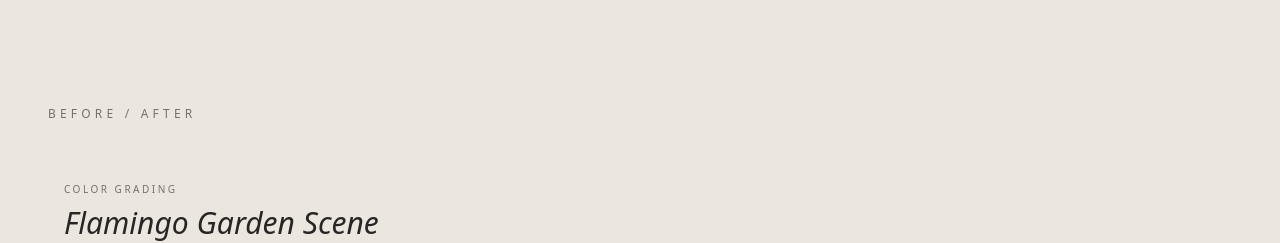
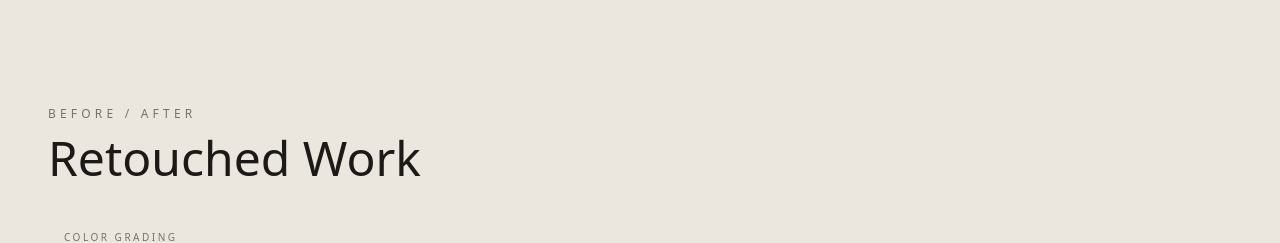
Before and after one commit to EsraaAbuAmer/byesraalens, a Next.js app: page / in a window 1280 px wide. Shown: the part 2720-2963 px from the top of the page. Built offline with nearby package versions, Linux system fonts and the light colour scheme.

Commit message:
Adding Missing Title

```diff
--- a/components/home/BeforeAfterSection.tsx
+++ b/components/home/BeforeAfterSection.tsx
@@ -26,6 +26,9 @@ export default function BeforeAfterSection() {
           <p className="mb-3 text-xs uppercase tracking-[0.35em] text-stone-500">
             Before / After
           </p>
+          <h2 className="mt-3 font-headline text-4xl text-stone-900 md:text-5xl">
+            Retouched Work
+          </h2>
         </div>
       </div>
 
```
